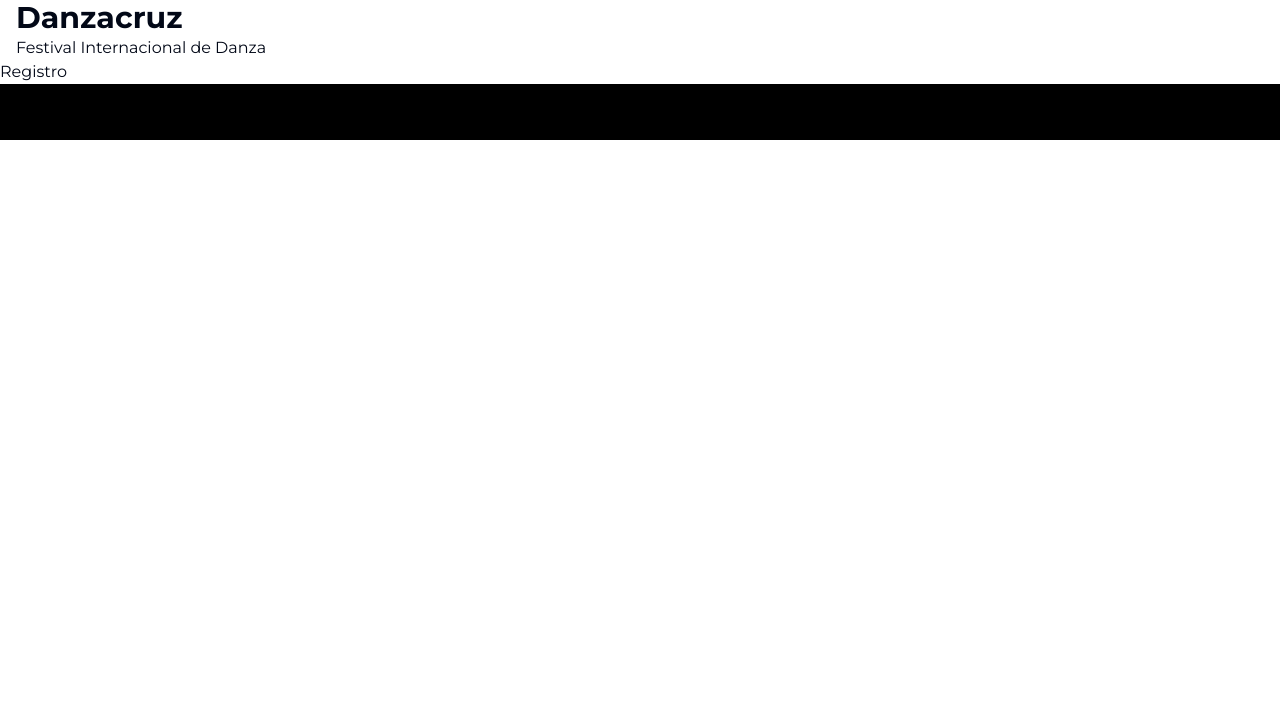
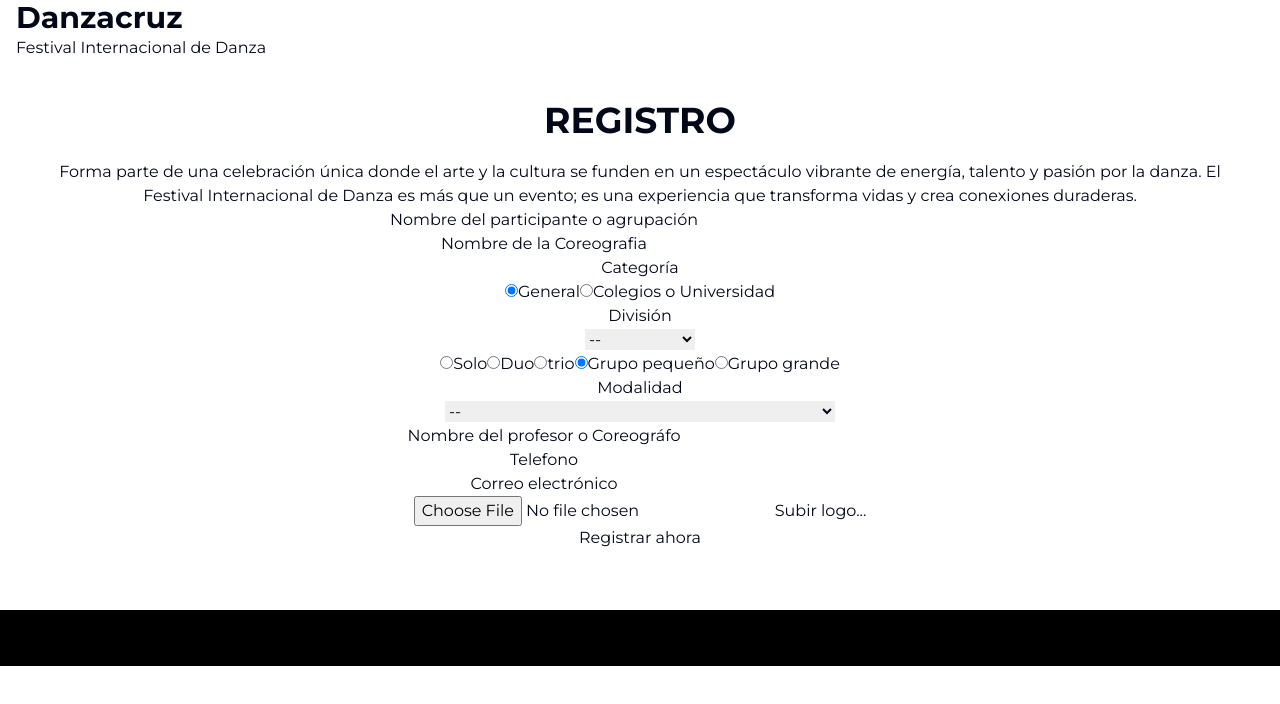
Before and after one commit to jlarteagap/danzacruz, a Next.js app: page /registro in a window 1280 px wide. Shown: the top 704 px of the page. Built offline with nearby package versions, Linux system fonts and the light colour scheme.

Commit message:
[FEAT] Get add form

```diff
--- a/app/(web)/registro/page.tsx
+++ b/app/(web)/registro/page.tsx
@@ -1,3 +1,20 @@
+import AddParticipant from '@/components/AddParticipant/AddParticipant'
+
 export default function Workshops() {
-  return <>Registro</>
+  return (
+    <section className="container py-10">
+      <div className="text-center">
+        <h2 className="text-4xl uppercase font-semibold">Registro</h2>
+      </div>
+      <div className="my-5 text-center">
+        <p>
+          Forma parte de una celebración única donde el arte y la cultura se
+          funden en un espectáculo vibrante de energía, talento y pasión por la
+          danza. El Festival Internacional de Danza es más que un evento; es una
+          experiencia que transforma vidas y crea conexiones duraderas.
+        </p>
+        <AddParticipant />
+      </div>
+    </section>
+  )
 }
--- a/src/components/addParticipan/FormParticipant.js
+++ b/components/AddParticipant/FormParticipant.js
@@ -7,7 +7,7 @@ import {
   SelectField,
   ButtonField,
   InputFile
-} from '../form/Fileds'
+} from '../../src/components/form/Fileds'
 import { general, modalidad, category, subDivision, colegios } from './utils'
 export const FormParticipant = ({ categoryProp, setFieldValue }) => {
   return (
```
Also changed, not shown: components/AddParticipant/AddParticipant.js (renamed from src/components/addParticipan/AddParticipant.js, +9 -4 lines), components/AddParticipant/utils.js (renamed from src/components/addParticipan/utils.js).
